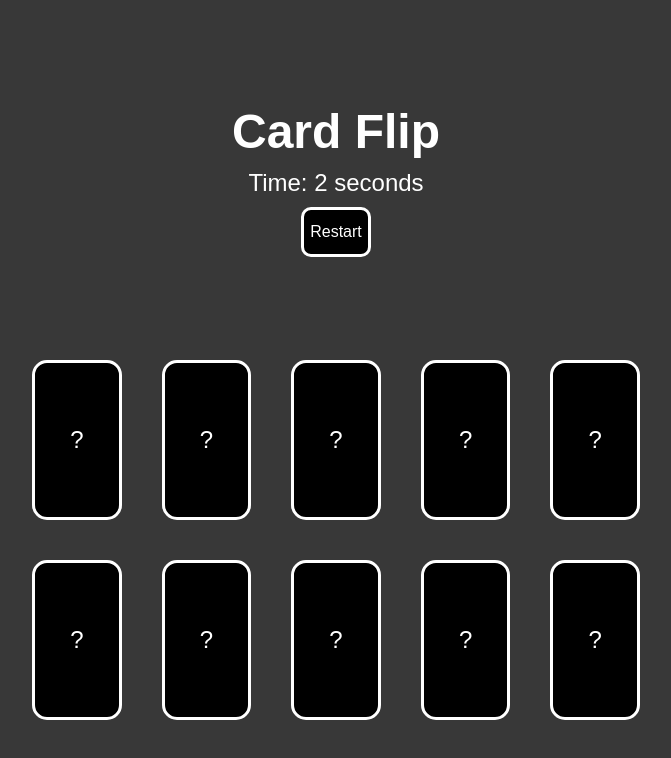
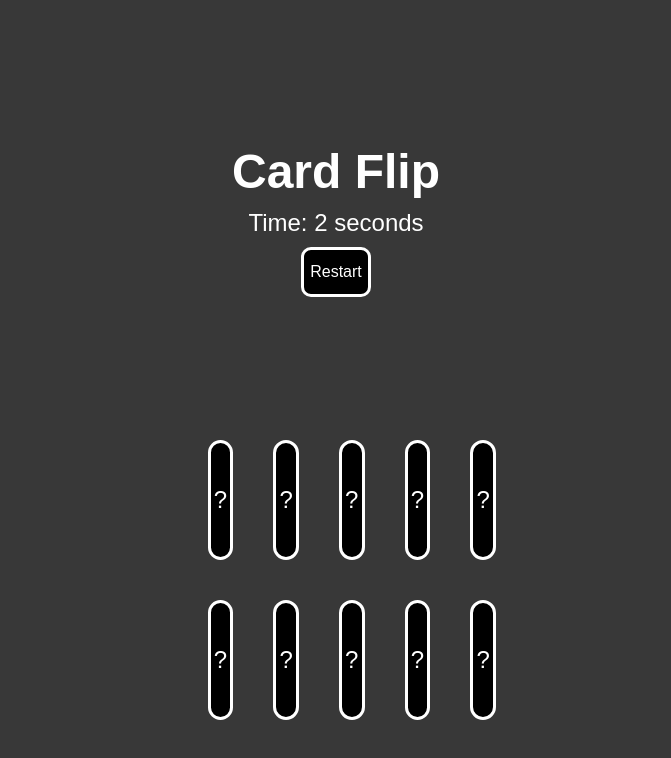
Before and after one commit to TimmyBit/Card-Flip, a plain HTML site: page index.html in a window 1280 px wide. Both pictures are taken after a click on the button "Start". Shown: the whole page, without its empty margins (304-975 px from the left). Drawn offline with Linux system fonts and the light colour scheme.

Commit message:
Update CSS
Changed the size of the cards

```diff
--- a/style.css
+++ b/style.css
@@ -55,13 +55,13 @@ header p, header span {
 
 #board {
     display: grid;
-    grid-template-columns: 7vw 7vw 7vw 7vw 7vw;
+    grid-template-columns: 10% 10% 10% 10% 10%;
     gap: 40px;
 }
 
 .card {
     font-size: 1.5rem;
-    height: 20vh;
+    height: 15vh;
     background: #000;
     color: #fff;
     border: 3px solid #fff;
```
